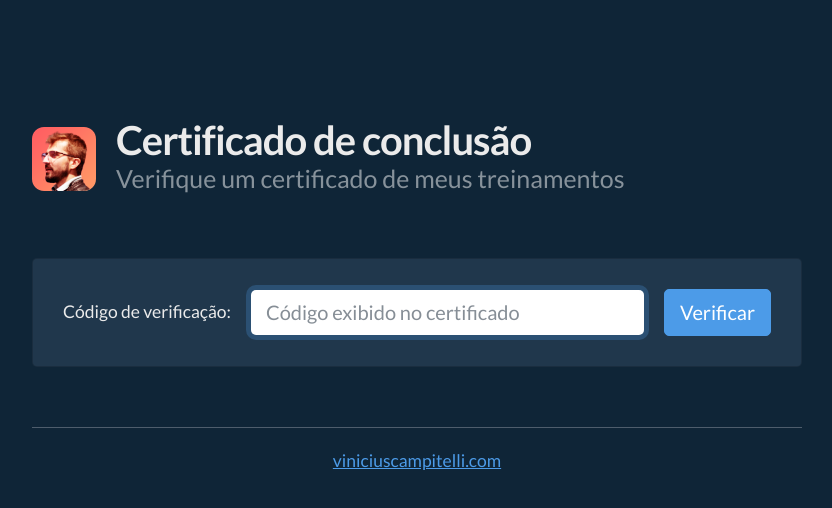
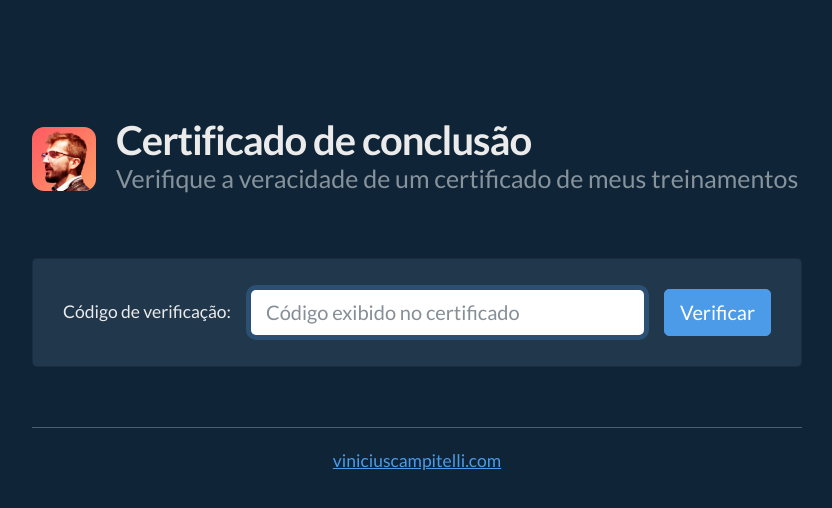
Before and after one commit to vcampitelli/vcampitelli.github.io, a Preact app in the folder certificados-src/: page / in a window 1280 px wide. Shown: the top 508 px of the page, without its empty margins (223-1055 px from the left). Built offline with nearby package versions, Linux system fonts and the light colour scheme.

Commit message:
:memo: Ajuste no título da página de certificados

```diff
--- a/certificados-src/src/app.jsx
+++ b/certificados-src/src/app.jsx
@@ -93,7 +93,7 @@ export function App() {
                 <div className="ms-md-3 mt-3 mt-md-0">
                     <h1 className="mb-md-0 lh-1">Certificado de conclusão</h1>
                     <p className="fs-5 text-white-50 mb-0">
-                        Verifique um certificado de meus treinamentos
+                        Verifique a veracidade de um certificado de meus treinamentos
                     </p>
                 </div>
             </div>
```
